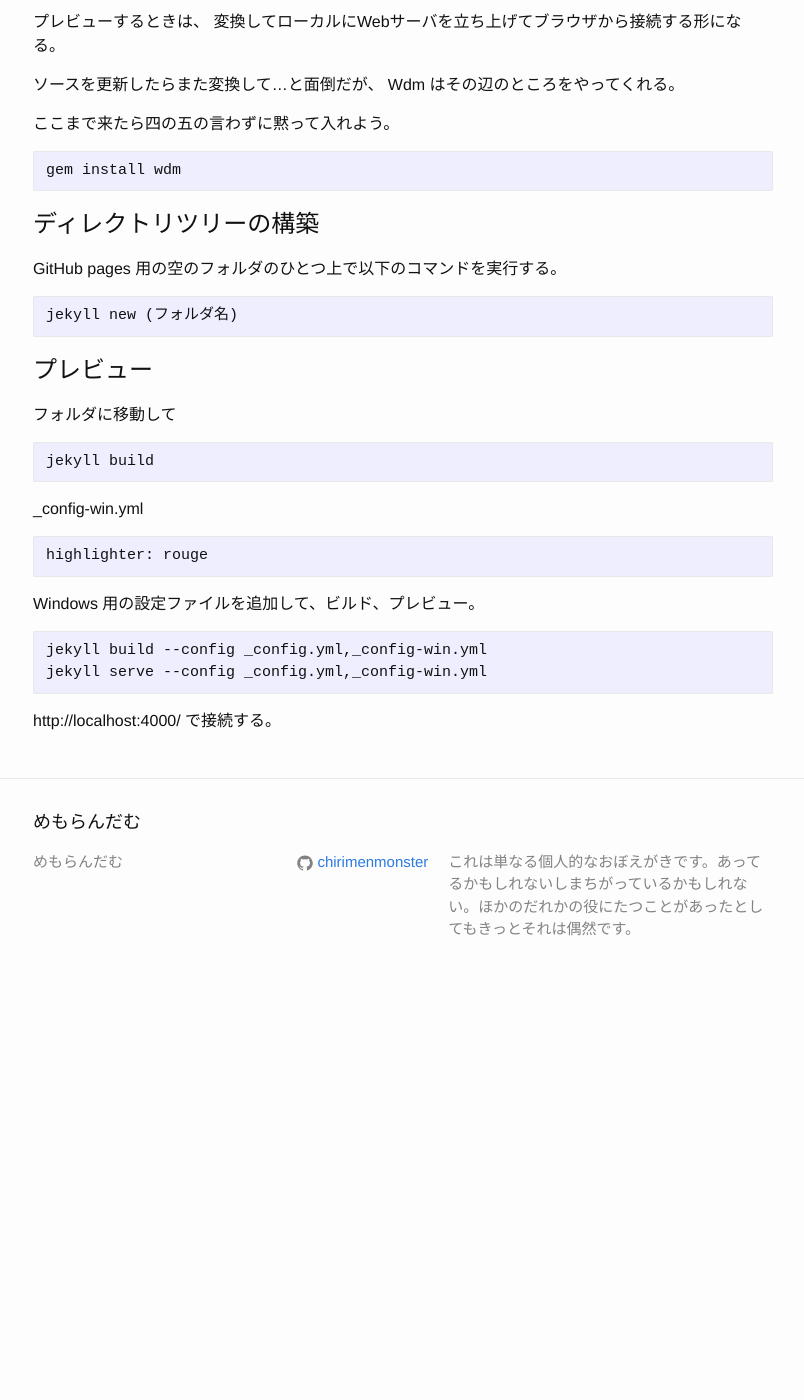
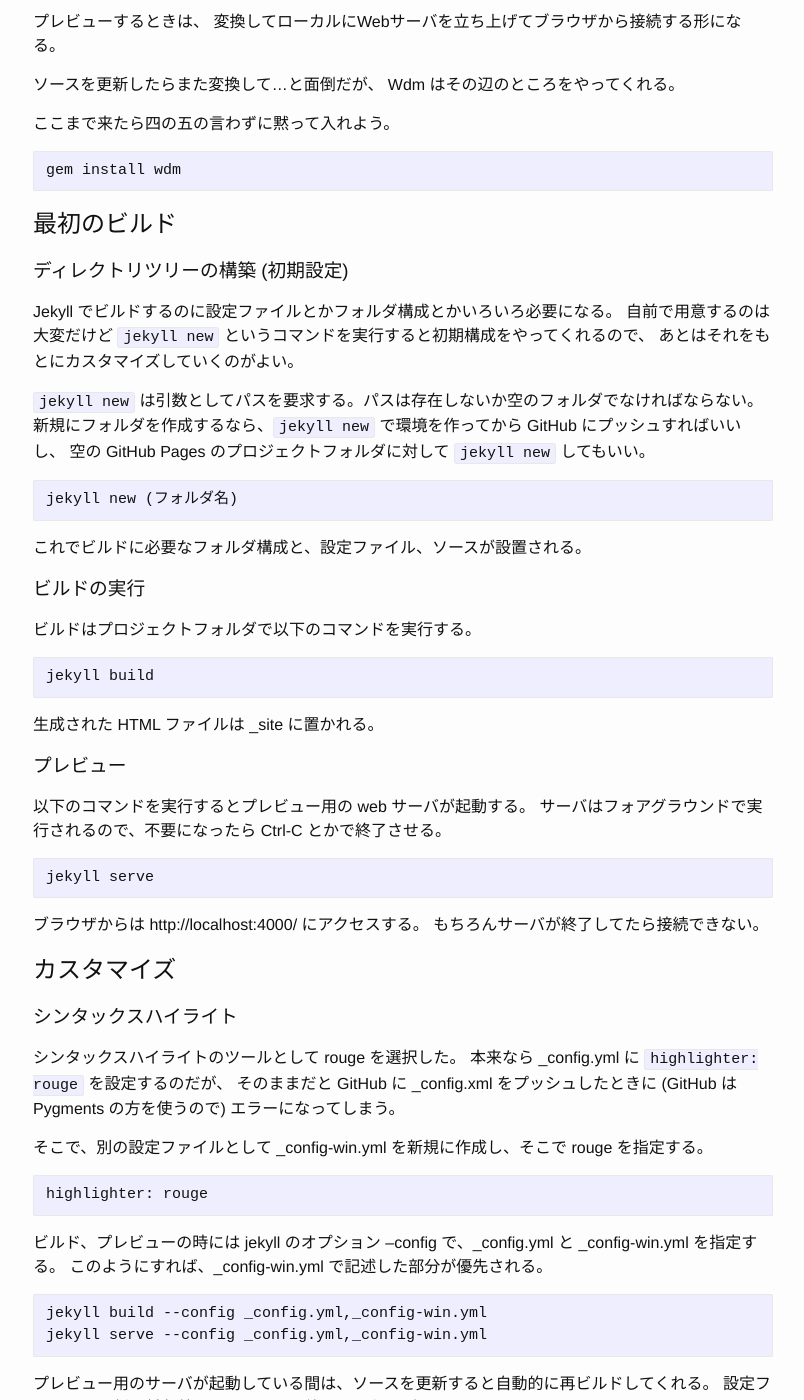
Before and after one commit to chirimenmonster/chirimenmonster.github.io, a Jekyll site: the page built from install-jekyll.md, in a window 1280 px wide and 1400 px high, scrolled down 2438 px. Shown: the whole window, without its empty margins (237-1041 px from the left). Built offline with Jekyll 4.4.1, drawn with Linux system fonts in a browser that asks for light colours; before the commit the page ends 3439 px from its top, so only the background shows below that; some of the changed text lies outside the part shown.

Commit message:
説明の追加

```diff
--- a/install-jekyll.md
+++ b/install-jekyll.md
@@ -145,29 +145,65 @@ Wdm はその辺のところをやってくれる。
     gem install wdm
 
 
-## ディレクトリツリーの構築
+## 最初のビルド
 
-GitHub pages 用の空のフォルダのひとつ上で以下のコマンドを実行する。
+### ディレクトリツリーの構築 (初期設定)
+
+Jekyll でビルドするのに設定ファイルとかフォルダ構成とかいろいろ必要になる。
+自前で用意するのは大変だけど ``jekyll new`` というコマンドを実行すると初期構成をやってくれるので、
+あとはそれをもとにカスタマイズしていくのがよい。
+
+``jekyll new`` は引数としてパスを要求する。パスは存在しないか空のフォルダでなければならない。
+新規にフォルダを作成するなら、``jekyll new`` で環境を作ってから GitHub にプッシュすればいいし、
+空の GitHub Pages のプロジェクトフォルダに対して ``jekyll new`` してもいい。
 
     jekyll new (フォルダ名)
 
-## プレビュー
+これでビルドに必要なフォルダ構成と、設定ファイル、ソースが設置される。
 
+### ビルドの実行
 
-フォルダに移動して
+ビルドはプロジェクトフォルダで以下のコマンドを実行する。
 
     jekyll build
 
+生成された HTML ファイルは _site に置かれる。
 
+### プレビュー
 
-_config-win.yml
+以下のコマンドを実行するとプレビュー用の web サーバが起動する。
+サーバはフォアグラウンドで実行されるので、不要になったら Ctrl-C とかで終了させる。
+
+    jekyll serve
+
+ブラウザからは http://localhost:4000/ にアクセスする。
+もちろんサーバが終了してたら接続できない。
+
+## カスタマイズ
+
+### シンタックスハイライト
+
+シンタックスハイライトのツールとして rouge を選択した。
+本来なら _config.yml に ``highlighter: rouge`` を設定するのだが、
+そのままだと GitHub に _config.xml をプッシュしたときに (GitHub は Pygments の方を使うので) エラーになってしまう。
+
+そこで、別の設定ファイルとして _config-win.yml を新規に作成し、そこで rouge を指定する。
 
     highlighter: rouge
 
-Windows 用の設定ファイルを追加して、ビルド、プレビュー。
+ビルド、プレビューの時には jekyll のオプション --config で、_config.yml と _config-win.yml を指定する。
+このようにすれば、_config-win.yml で記述した部分が優先される。
 
     jekyll build --config _config.yml,_config-win.yml
     jekyll serve --config _config.yml,_config-win.yml
 
+プレビュー用のサーバが起動している間は、ソースを更新すると自動的に再ビルドしてくれる。
+設定ファイルの更新は対象外なのでいったん終了する必要がある。
 
-http://localhost:4000/ で接続する。
+## プッシュ = デプロイ
+
+プレビューを確認したら GitHub にプッシュすると、公開される。
+
+ただし、ローカルでは成功してるのに GitHub の方でエラーになって失敗することもある。
+成功したか失敗したかはメールで通知がくるが、エラーの原因を特定するにはほぼほぼ役に立たない。
+このあたりはなんとかしてほしいところ。
```
